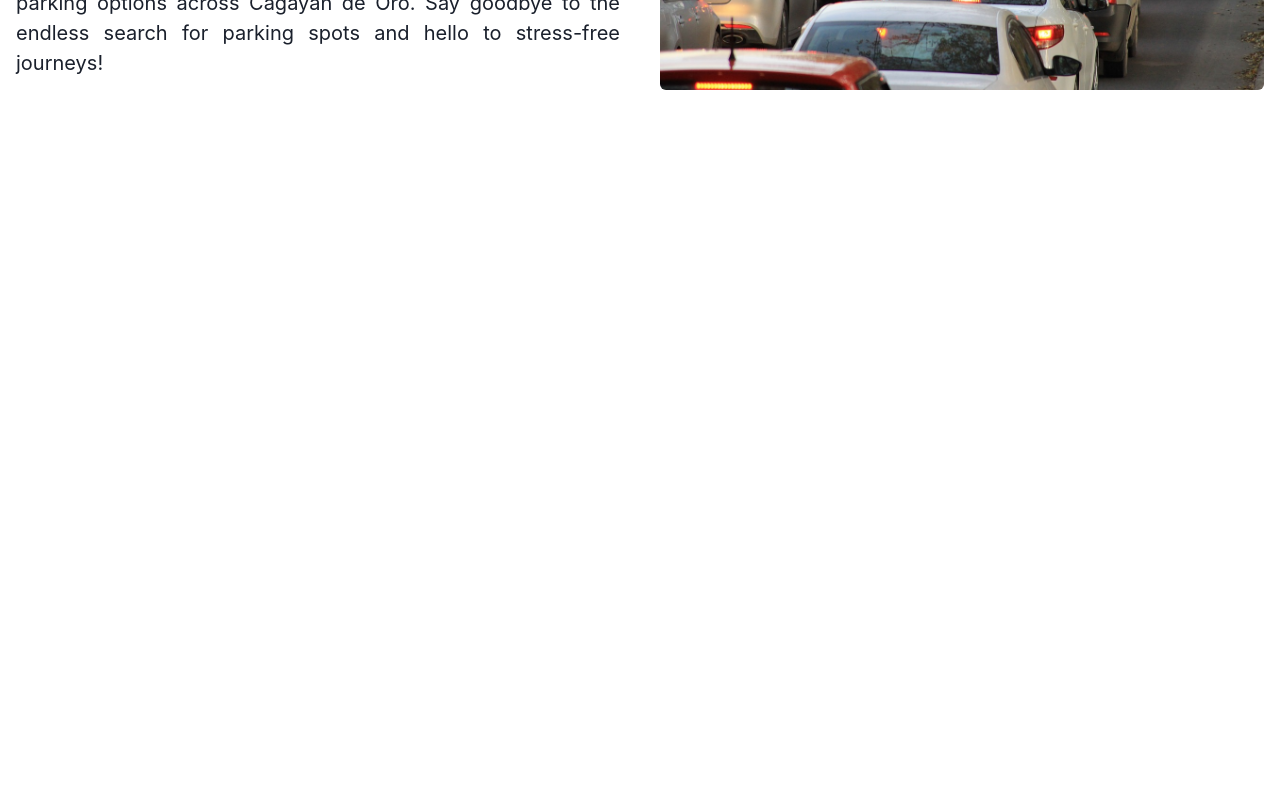
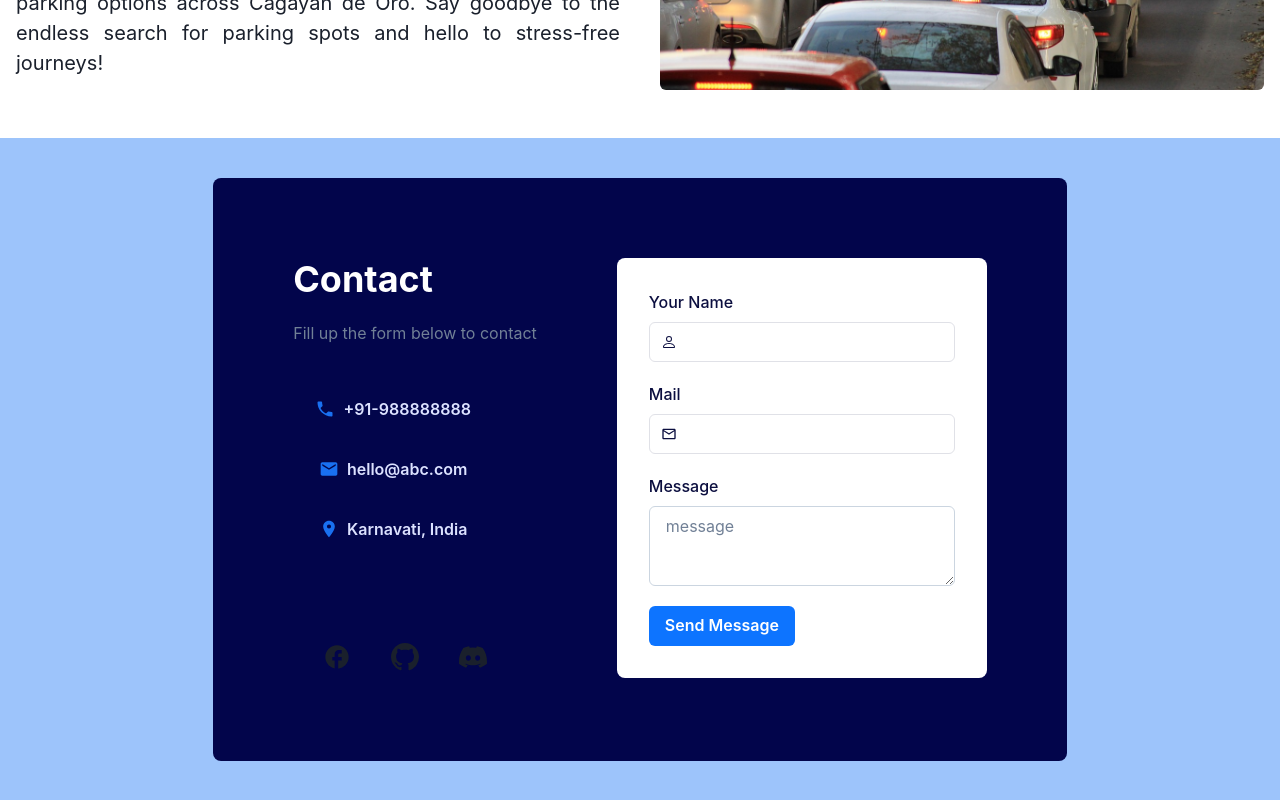
Before and after one commit to AdrianeTroyRoa/TechnoLandingFrknPrkn, a React (Vite) app: page / in a window 1280 px wide. Shown: the part 1366-2166 px from the top of the page. Before the commit the page ends 1504 px from the top, so only its background shows below. Built offline with nearby package versions, Linux system fonts and the light colour scheme.

Commit message:
Started contact component

```diff
--- a/package.json
+++ b/package.json
@@ -15,7 +15,8 @@
     "@emotion/styled": "^11.11.5",
     "framer-motion": "^11.2.6",
     "react": "^18.2.0",
-    "react-dom": "^18.2.0"
+    "react-dom": "^18.2.0",
+    "react-icons": "^5.2.1"
   },
   "devDependencies": {
     "@types/react": "^18.2.66",
--- a/src/App.jsx
+++ b/src/App.jsx
@@ -1,3 +1,4 @@
+import Contact from "./components/Contact";
 import Cover from "./components/Cover";
 import Header from "./components/Header";
 import Solution from "./components/Solution";
@@ -8,6 +9,7 @@
       <Header />
       <Cover />
       <Solution />
+      <Contact />
     </>
   );
 }
--- /dev/null
+++ b/src/components/Contact.jsx
@@ -0,0 +1,166 @@
+import {
+  Container,
+  Flex,
+  Box,
+  Heading,
+  Text,
+  IconButton,
+  Button,
+  VStack,
+  HStack,
+  Wrap,
+  WrapItem,
+  FormControl,
+  FormLabel,
+  Input,
+  InputGroup,
+  InputLeftElement,
+  Textarea,
+} from '@chakra-ui/react';
+import {
+  MdPhone,
+  MdEmail,
+  MdLocationOn,
+  MdFacebook,
+  MdOutlineEmail,
+} from 'react-icons/md';
+import { BsGithub, BsDiscord, BsPerson } from 'react-icons/bs';
+
+export default function Contact() {
+  return (
+    <Container bg="#9DC4FB" maxW="full" mt={0} centerContent overflow="hidden">
+      <Flex>
+        <Box
+          bg="#02054B"
+          color="white"
+          borderRadius="lg"
+          m={{ sm: 4, md: 16, lg: 10 }}
+          p={{ sm: 5, md: 5, lg: 16 }}>
+          <Box p={4}>
+            <Wrap spacing={{ base: 20, sm: 3, md: 5, lg: 20 }}>
+              <WrapItem>
+                <Box>
+                  <Heading>Contact</Heading>
+                  <Text mt={{ sm: 3, md: 3, lg: 5 }} color="gray.500">
+                    Fill up the form below to contact
+                  </Text>
+                  <Box py={{ base: 5, sm: 5, md: 8, lg: 10 }}>
+                    <VStack pl={0} spacing={3} alignItems="flex-start">
+                      <Button
+                        size="md"
+                        height="48px"
+                        width="200px"
+                        variant="ghost"
+                        color="#DCE2FF"
+                        _hover={{ border: '2px solid #1C6FEB' }}
+                        leftIcon={<MdPhone color="#1970F1" size="20px" />}>
+                        +91-988888888
+                      </Button>
+                      <Button
+                        size="md"
+                        height="48px"
+                        width="200px"
+                        variant="ghost"
+                        color="#DCE2FF"
+                        _hover={{ border: '2px solid #1C6FEB' }}
+                        leftIcon={<MdEmail color="#1970F1" size="20px" />}>
+                        hello@abc.com
+                      </Button>
+                      <Button
+                        size="md"
+                        height="48px"
+                        width="200px"
+                        variant="ghost"
+                        color="#DCE2FF"
+                        _hover={{ border: '2px solid #1C6FEB' }}
+                        leftIcon={<MdLocationOn color="#1970F1" size="20px" />}>
+                        Karnavati, India
+                      </Button>
+                    </VStack>
+                  </Box>
+                  <HStack
+                    mt={{ lg: 10, md: 10 }}
+                    spacing={5}
+                    px={5}
+                    alignItems="flex-start">
+                    <IconButton
+                      aria-label="facebook"
+                      variant="ghost"
+                      size="lg"
+                      isRound={true}
+                      _hover={{ bg: '#0D74FF' }}
+                      icon={<MdFacebook size="28px" />}
+                    />
+                    <IconButton
+                      aria-label="github"
+                      variant="ghost"
+                      size="lg"
+                      isRound={true}
+                      _hover={{ bg: '#0D74FF' }}
+                      icon={<BsGithub size="28px" />}
+                    />
+                    <IconButton
+                      aria-label="discord"
+                      variant="ghost"
+                      size="lg"
+                      isRound={true}
+                      _hover={{ bg: '#0D74FF' }}
+                      icon={<BsDiscord size="28px" />}
+                    />
+                  </HStack>
+                </Box>
+              </WrapItem>
+              <WrapItem>
+                <Box bg="white" borderRadius="lg">
+                  <Box m={8} color="#0B0E3F">
+                    <VStack spacing={5}>
+                      <FormControl id="name">
+                        <FormLabel>Your Name</FormLabel>
+                        <InputGroup borderColor="#E0E1E7">
+                          <InputLeftElement
+                            pointerEvents="none"
+                            children={<BsPerson color="gray.800" />}
+                          />
+                          <Input type="text" size="md" />
+                        </InputGroup>
+                      </FormControl>
+                      <FormControl id="name">
+                        <FormLabel>Mail</FormLabel>
+                        <InputGroup borderColor="#E0E1E7">
+                          <InputLeftElement
+                            pointerEvents="none"
+                            children={<MdOutlineEmail color="gray.800" />}
+                          />
+                          <Input type="text" size="md" />
+                        </InputGroup>
+                      </FormControl>
+                      <FormControl id="name">
+                        <FormLabel>Message</FormLabel>
+                        <Textarea
+                          borderColor="gray.300"
+                          _hover={{
+                            borderRadius: 'gray.300',
+                          }}
+                          placeholder="message"
+                        />
+                      </FormControl>
+                      <FormControl id="name" float="right">
+                        <Button
+                          variant="solid"
+                          bg="#0D74FF"
+                          color="white"
+                          _hover={{}}>
+                          Send Message
+                        </Button>
+                      </FormControl>
+                    </VStack>
+                  </Box>
+                </Box>
+              </WrapItem>
+            </Wrap>
+          </Box>
+        </Box>
+      </Flex>
+    </Container>
+  );
+}
--- a/src/components/Solution.jsx
+++ b/src/components/Solution.jsx
@@ -4,11 +4,8 @@
   SimpleGrid,
   Image,
   Flex,
-  Heading,
   Text,
   Stack,
-  StackDivider,
-  useColorModeValue,
 } from "@chakra-ui/react";
 
 function Feature({ text, iconBg }) {
```
Also changed, not shown: 1 other file (tests, documents, lock files or other folders).
